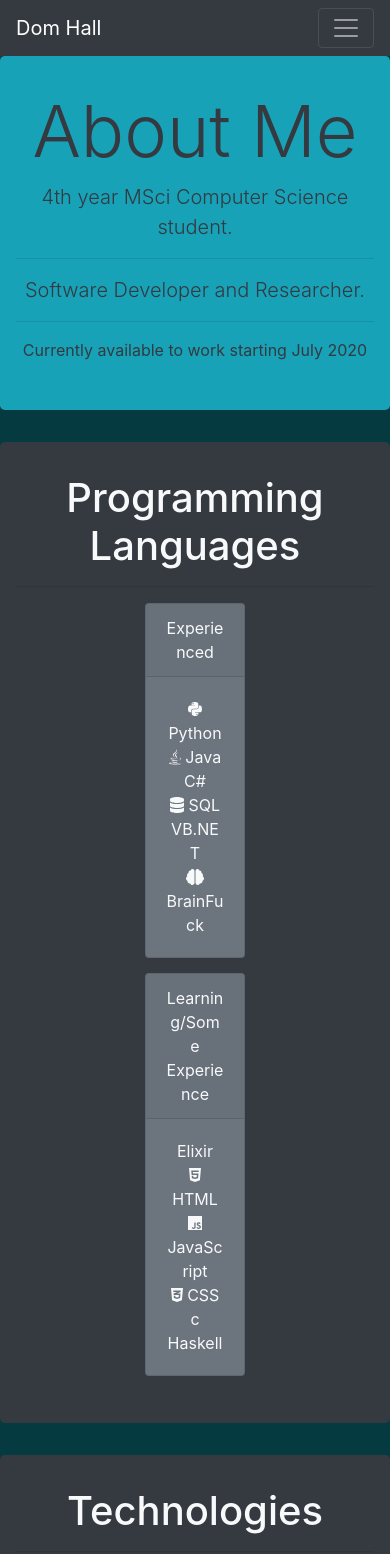
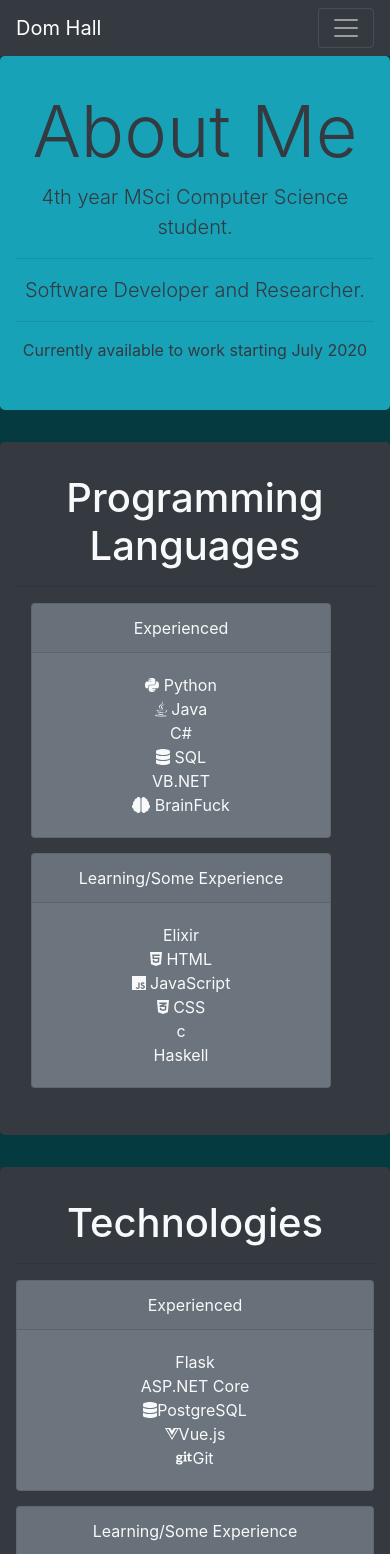
Before and after one commit to Dmium/dmium.github.io, a Vue app in the folder domhall/: page /#/about in a window 390 px wide. Shown: the top 1554 px of the page. Built offline with nearby package versions, Linux system fonts and the light colour scheme.

Commit message:
Fixed Mobile. Broke Desktop

```diff
--- a/domhall/src/components/Languages.vue
+++ b/domhall/src/components/Languages.vue
@@ -2,11 +2,9 @@
     <b-jumbotron bg-variant="dark" text-variant="light">
         <h1>Programming Languages</h1>
         <hr/>
-        <b-row>
-        <b-col cols="4"/>
-        <b-col cols="4">
+        <b-container>
         <b-card-group deck>
-        <b-card bg-variant="secondary" header="Experienced">
+        <b-card bg-variant="secondary" header="Experienced" style="max-width: 300px;">
         <b-card-text>
         <font-awesome-icon :icon="['fab', 'python']"/> Python
         <br/>
@@ -22,7 +20,7 @@
         <br/>
         </b-card-text>
         </b-card>
-        <b-card bg-variant="secondary" header="Learning/Some Experience">
+        <b-card bg-variant="secondary" header="Learning/Some Experience" style="max-width: 300px;">
         Elixir
         <br/>
         <font-awesome-icon :icon="['fab', 'html5']"/> HTML
@@ -36,8 +34,6 @@
         Haskell
         </b-card>
         </b-card-group>
-        </b-col>
-        <b-col cols="2"/>
-        </b-row>
+        </b-container>
     </b-jumbotron>
 </template>
--- a/domhall/src/components/Technologies.vue
+++ b/domhall/src/components/Technologies.vue
@@ -2,9 +2,7 @@
     <b-jumbotron bg-variant="dark" text-variant="light">
         <h1>Technologies</h1>
         <hr/>
-        <b-row>
-        <b-col cols="4"/>
-        <b-col cols="2">
+        <b-card-group deck>
         <b-card bg-variant="secondary" header="Experienced">
         Flask
         <br/>
@@ -16,8 +14,6 @@
         <br/>
         <font-awesome-icon :icon="['fab', 'git']"/>Git
         </b-card>
-        </b-col>
-        <b-col cols="2">
         <b-card bg-variant="secondary" header="Learning/Some Experience">
         MongoDB
         <br/>
@@ -27,8 +23,6 @@
         <br/>
         Postman
         </b-card>
-        </b-col>
-        <b-col cols="2"/>
-        </b-row>
+        </b-card-group>
     </b-jumbotron>
 </template>
```
